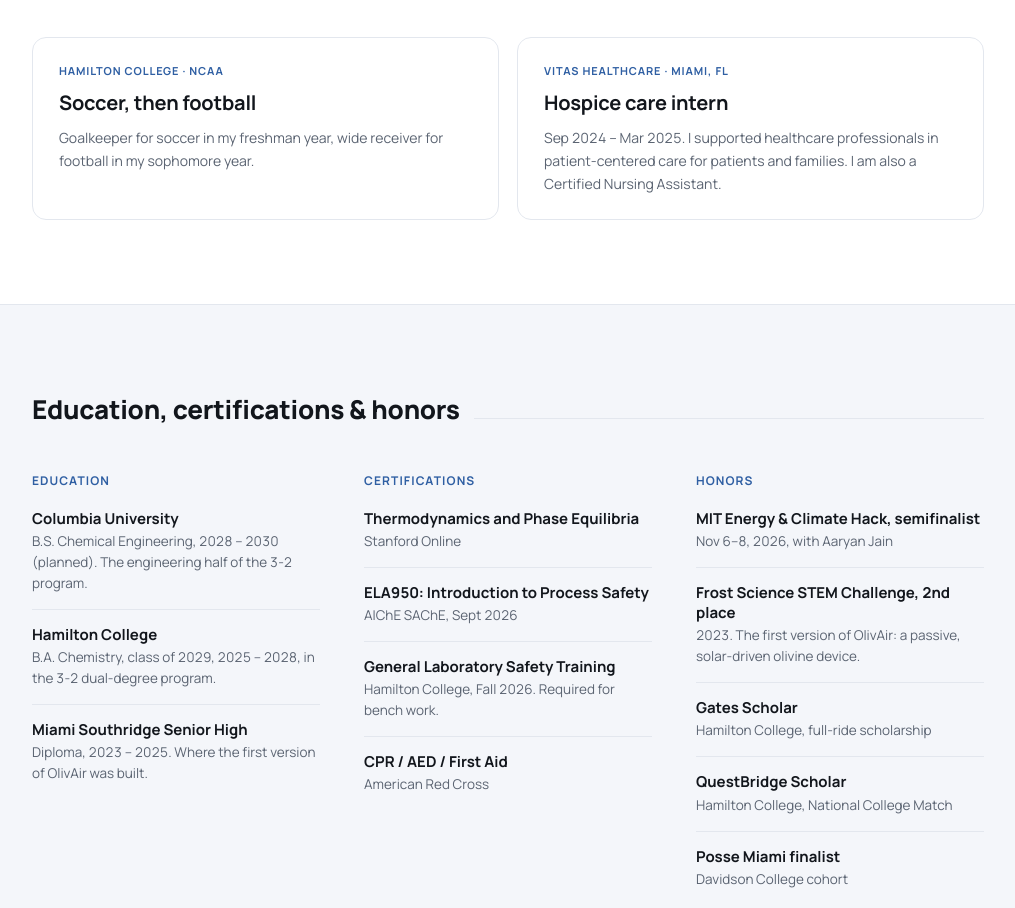
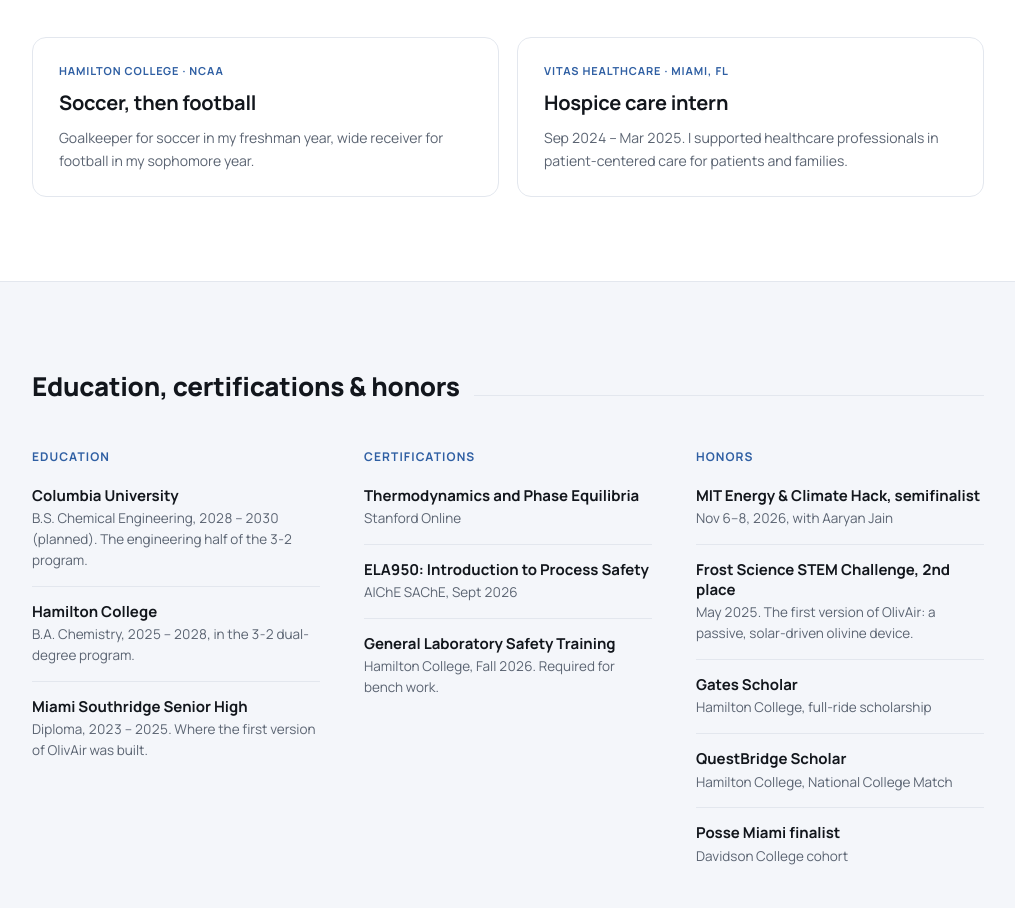
Before and after one commit to michaelndiolo/michaelndiolo.github.io, a plain HTML site: page about.html in a window 1280 px wide. Shown: the part 2672-3580 px from the top of the page, without its empty margins (248-1263 px from the left). Drawn offline with Linux system fonts and the light colour scheme.

Commit message:
Add files via upload

```diff
--- a/about.html
+++ b/about.html
@@ -174,7 +174,7 @@
     <div class="sec-head reveal"><span class="sec-title">Beyond the lab</span><span class="sec-line"></span></div>
     <div class="duo reveal" style="margin-top:0">
       <div class="panel"><h4>Hamilton College &middot; NCAA</h4><div class="p-big">Soccer, then football</div><p>Goalkeeper for soccer in my freshman year, wide receiver for football in my sophomore year.</p></div>
-      <div class="panel"><h4>VITAS Healthcare &middot; Miami, FL</h4><div class="p-big">Hospice care intern</div><p>Sep 2024 &ndash; Mar 2025. I supported healthcare professionals in patient-centered care for patients and families. I am also a Certified Nursing Assistant.</p></div>
+      <div class="panel"><h4>VITAS Healthcare &middot; Miami, FL</h4><div class="p-big">Hospice care intern</div><p>Sep 2024 &ndash; Mar 2025. I supported healthcare professionals in patient-centered care for patients and families.</p></div>
     </div>
   </div>
 </section>
@@ -187,7 +187,7 @@
         <h3>Education</h3>
         <ul class="ab-list">
           <li><div><b>Columbia University</b><span>B.S. Chemical Engineering, 2028 &ndash; 2030 (planned). The engineering half of the 3-2 program.</span></div></li>
-          <li><div><b>Hamilton College</b><span>B.A. Chemistry, class of 2029, 2025 &ndash; 2028, in the 3-2 dual-degree program.</span></div></li>
+          <li><div><b>Hamilton College</b><span>B.A. Chemistry, 2025 &ndash; 2028, in the 3-2 dual-degree program.</span></div></li>
           <li><div><b>Miami Southridge Senior High</b><span>Diploma, 2023 &ndash; 2025. Where the first version of OlivAir was built.</span></div></li>
         </ul>
       </div>
@@ -197,14 +197,13 @@
           <li><div><b>Thermodynamics and Phase Equilibria</b><span>Stanford Online</span></div></li>
           <li><div><b>ELA950: Introduction to Process Safety</b><span>AIChE SAChE, Sept 2026</span></div></li>
           <li><div><b>General Laboratory Safety Training</b><span>Hamilton College, Fall 2026. Required for bench work.</span></div></li>
-          <li><div><b>CPR / AED / First Aid</b><span>American Red Cross</span></div></li>
         </ul>
       </div>
       <div>
         <h3>Honors</h3>
         <ul class="ab-list">
           <li><div><b>MIT Energy &amp; Climate Hack, semifinalist</b><span>Nov 6&ndash;8, 2026, with Aaryan Jain</span></div></li>
-          <li><div><b>Frost Science STEM Challenge, 2nd place</b><span>2023. The first version of OlivAir: a passive, solar-driven olivine device.</span></div></li>
+          <li><div><b>Frost Science STEM Challenge, 2nd place</b><span>May 2025. The first version of OlivAir: a passive, solar-driven olivine device.</span></div></li>
           <li><div><b>Gates Scholar</b><span>Hamilton College, full-ride scholarship</span></div></li>
           <li><div><b>QuestBridge Scholar</b><span>Hamilton College, National College Match</span></div></li>
           <li><div><b>Posse Miami finalist</b><span>Davidson College cohort</span></div></li>
```
Also changed, not shown: olivair.html (+1 -1 lines).
